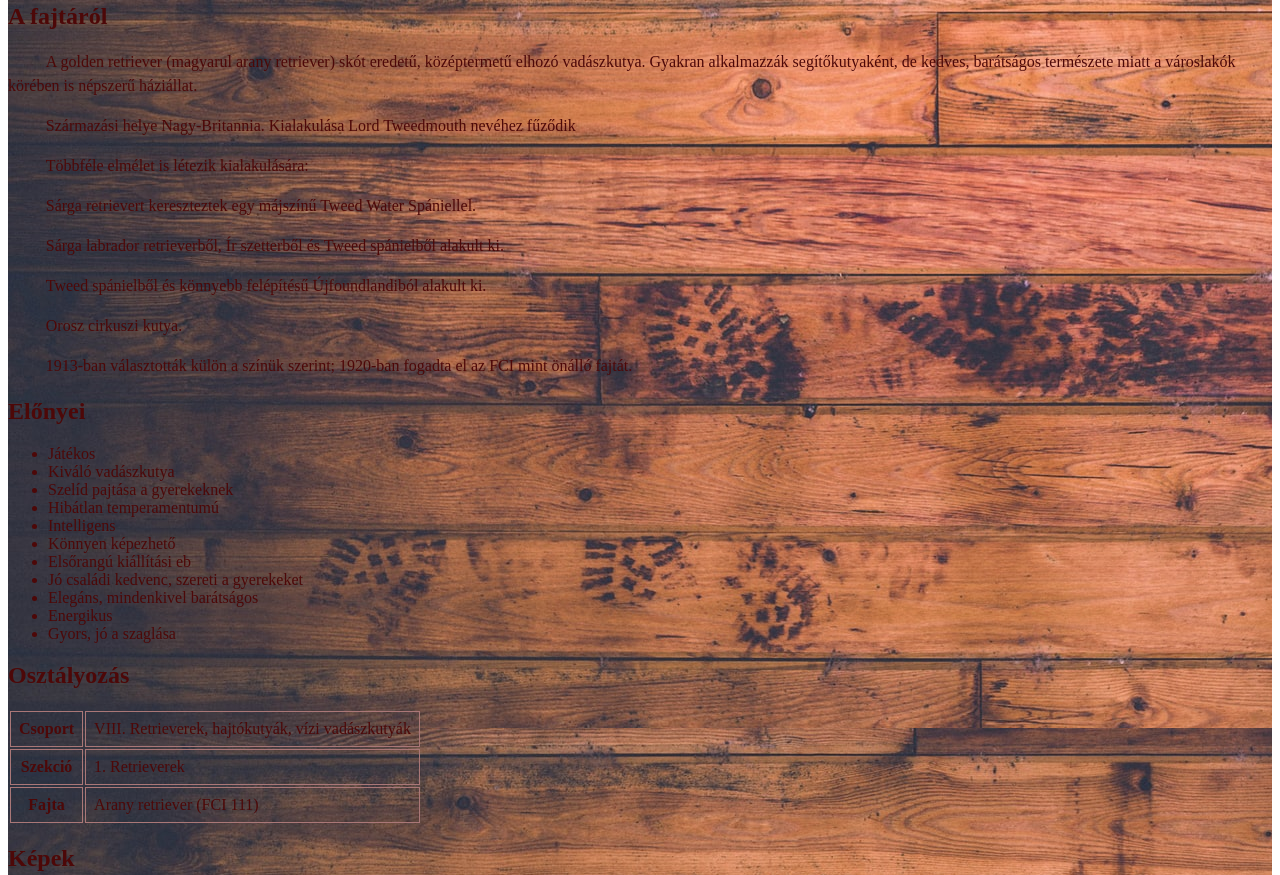
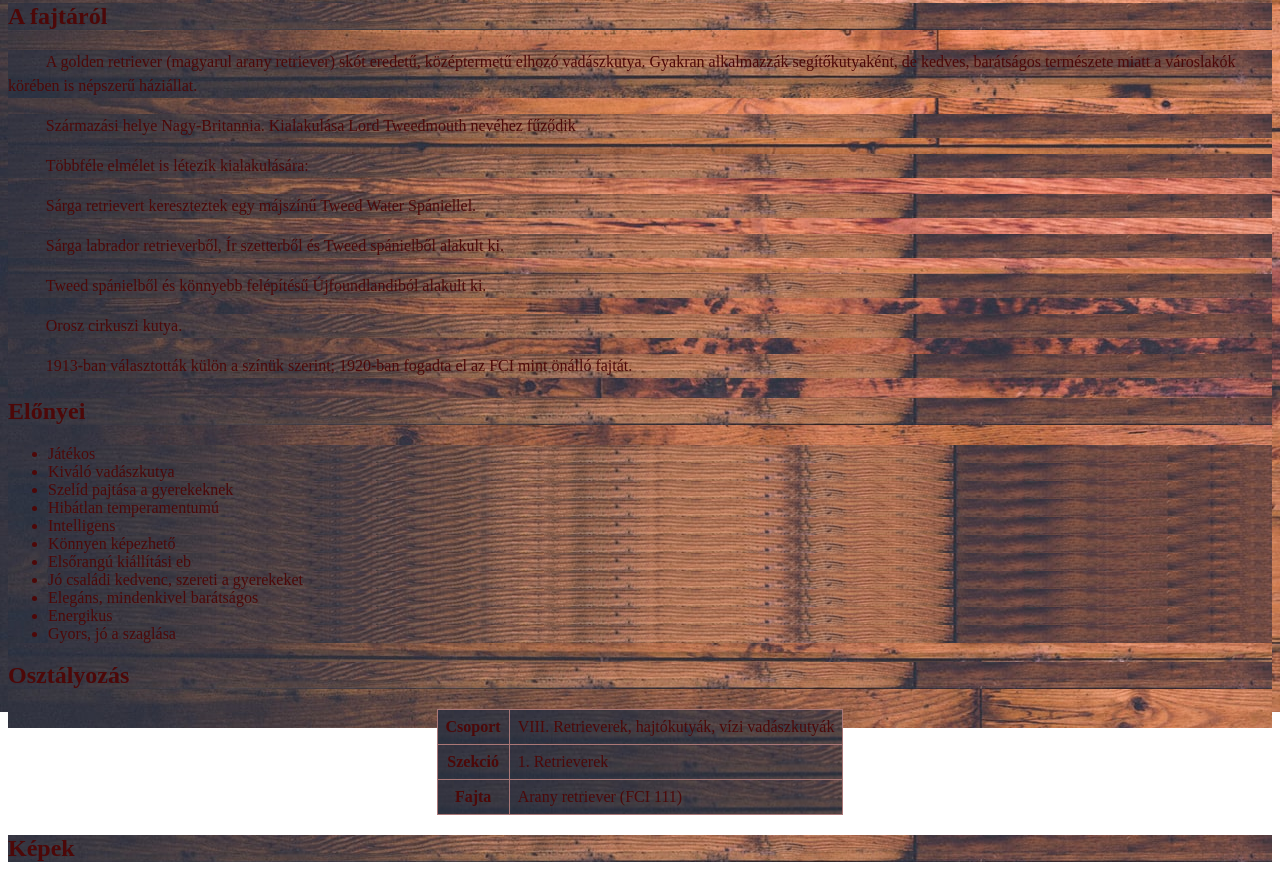
Before and after one commit to konczeszter79/kutyafajtak-html, a plain HTML site: page dogs/golden-retriver.html in a window 1280 px wide. Shown: the part 568-1443 px from the top of the page. Drawn offline with Linux system fonts and the light colour scheme.

Commit message:
mentés 5

```diff
--- a/style.css
+++ b/css/style.css
@@ -1,9 +1,7 @@
 * {
     color: #4d0808;
-}
-
-#kutyaoldal {
-    background-image: url(img/background/keith-misner-h0Vxgz5tyXA-unsplash.jpg);
+    background-image: url(../img/background/keith-misner-h0Vxgz5tyXA-unsplash.jpg);
+    background-repeat: no-repeat;
 }
 
 h1 {
@@ -18,7 +16,7 @@ a:active {
   color: darkslategrey;
 }
 
-tabla {
+table {
     border: 1px solid #aa7777;
     border-collapse: collapse;
     margin: 0 auto;
--- a/dogs/golden-retriver.html
+++ b/dogs/golden-retriver.html
@@ -4,7 +4,7 @@
 <head>
     <meta charset="UTF-8">
     <meta name="viewport" content="width=device-width, initial-scale=1.0">
-    <link rel="stylesheet" href="../style.css">
+    <link rel="stylesheet" href="../css/style.css">
     <title>Arany retriver</title>
 </head>
 
```
Also changed, not shown: dogs/german-shepherd.html (+1 -1 lines), index.html (+1 -1 lines).
